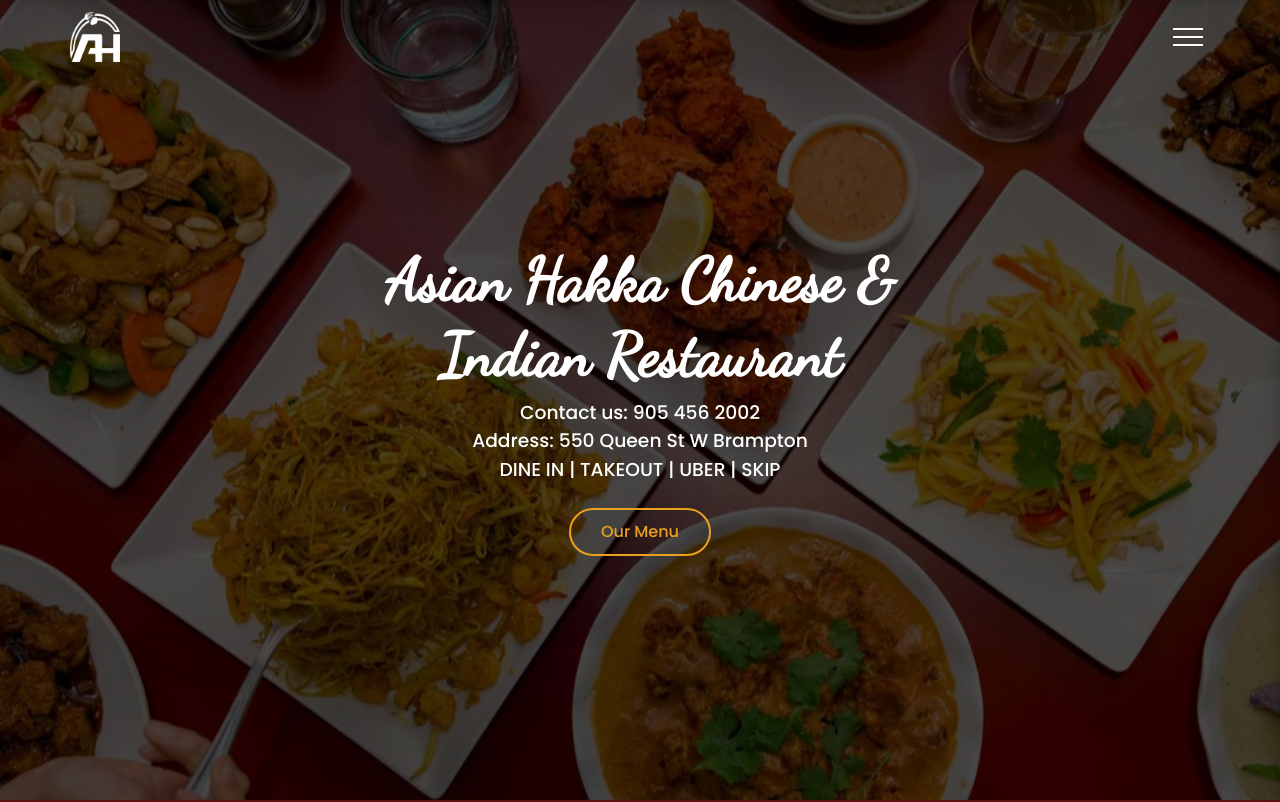
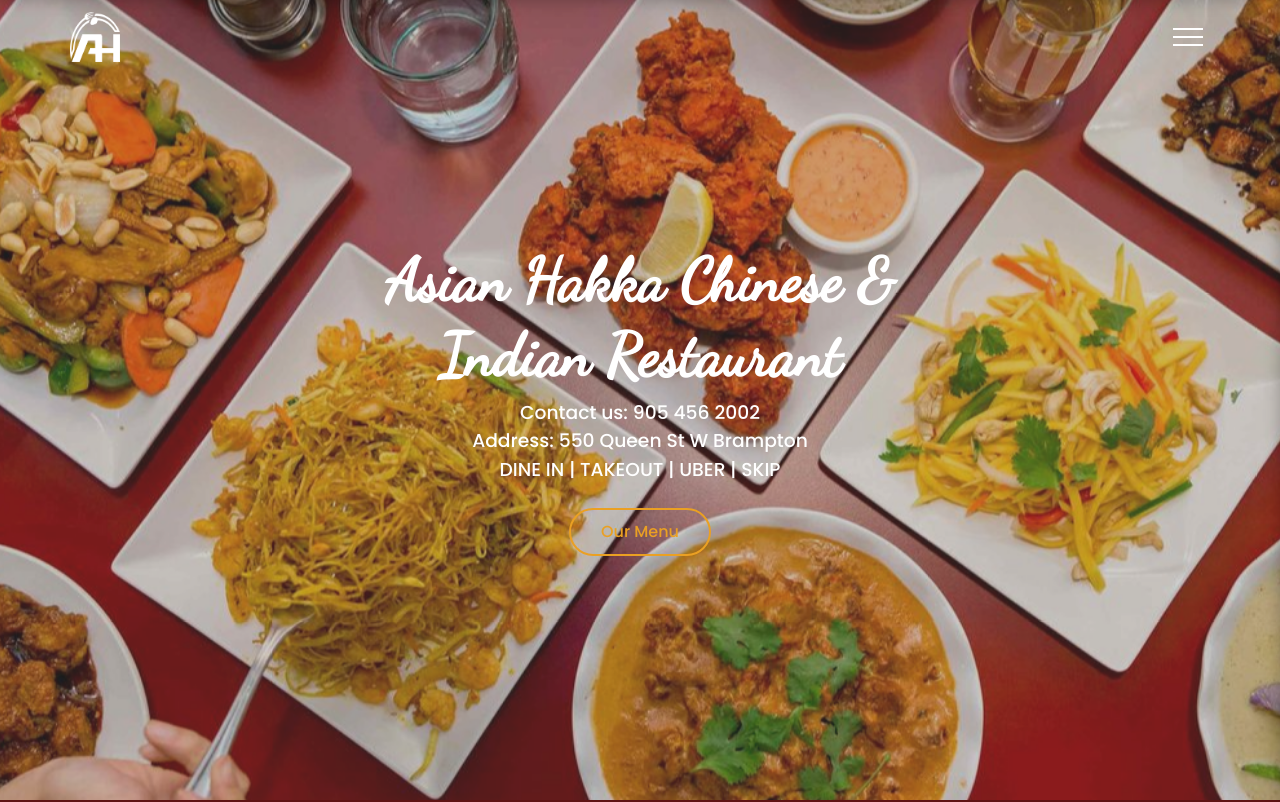
Before and after one commit to rujal-tuladhar/ASIAN_HAKKA_CHINESE_AND_INDIAN_RESTURNT, a plain HTML site: page index.html in a window 1280 px wide. Shown: the top 802 px of the page. Drawn offline with Linux system fonts and the light colour scheme.

Commit message:
bg_update

```diff
--- a/css/style.css
+++ b/css/style.css
@@ -316,7 +316,7 @@ section{
     top:0;
     height: 100%;
     width: 100%;
-    background-color: #000000;
+    background-color: #5e5e5e6b;
     opacity: 0.7;
     z-index: -1;
 }
```
